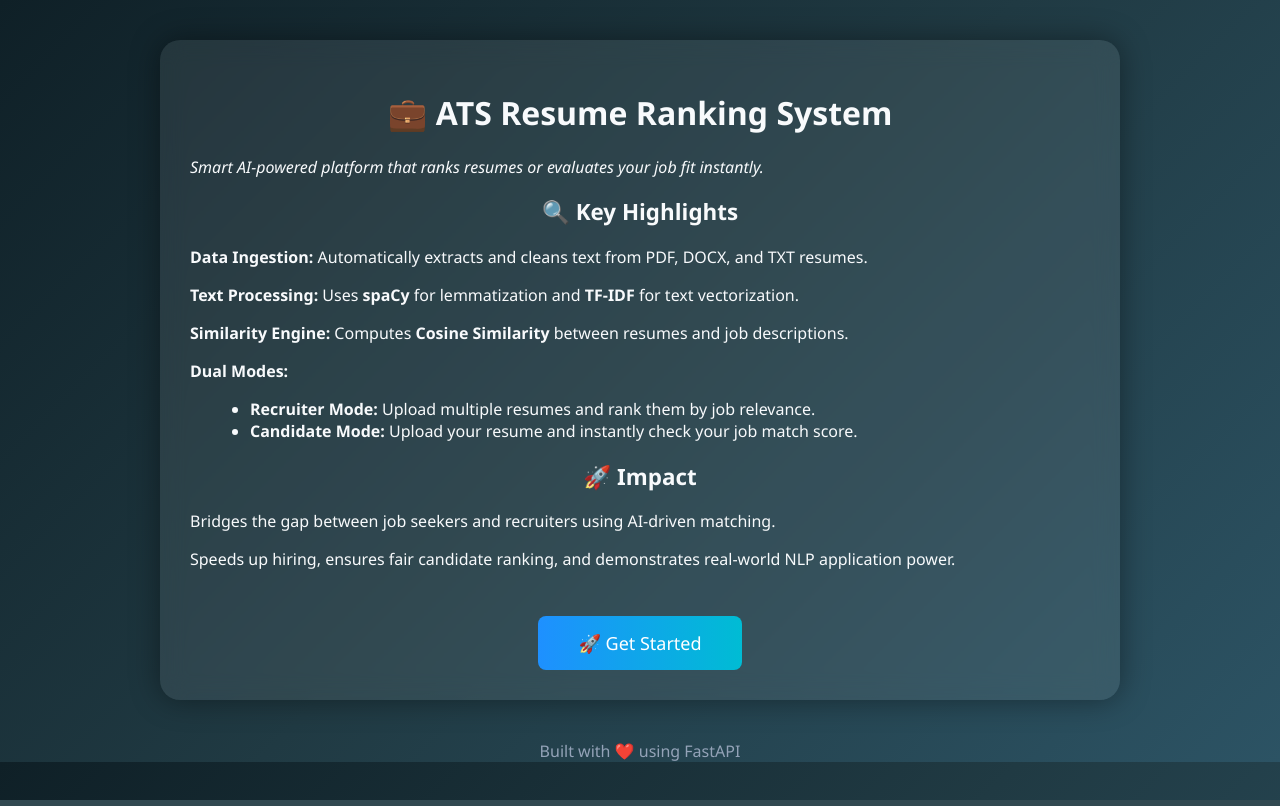
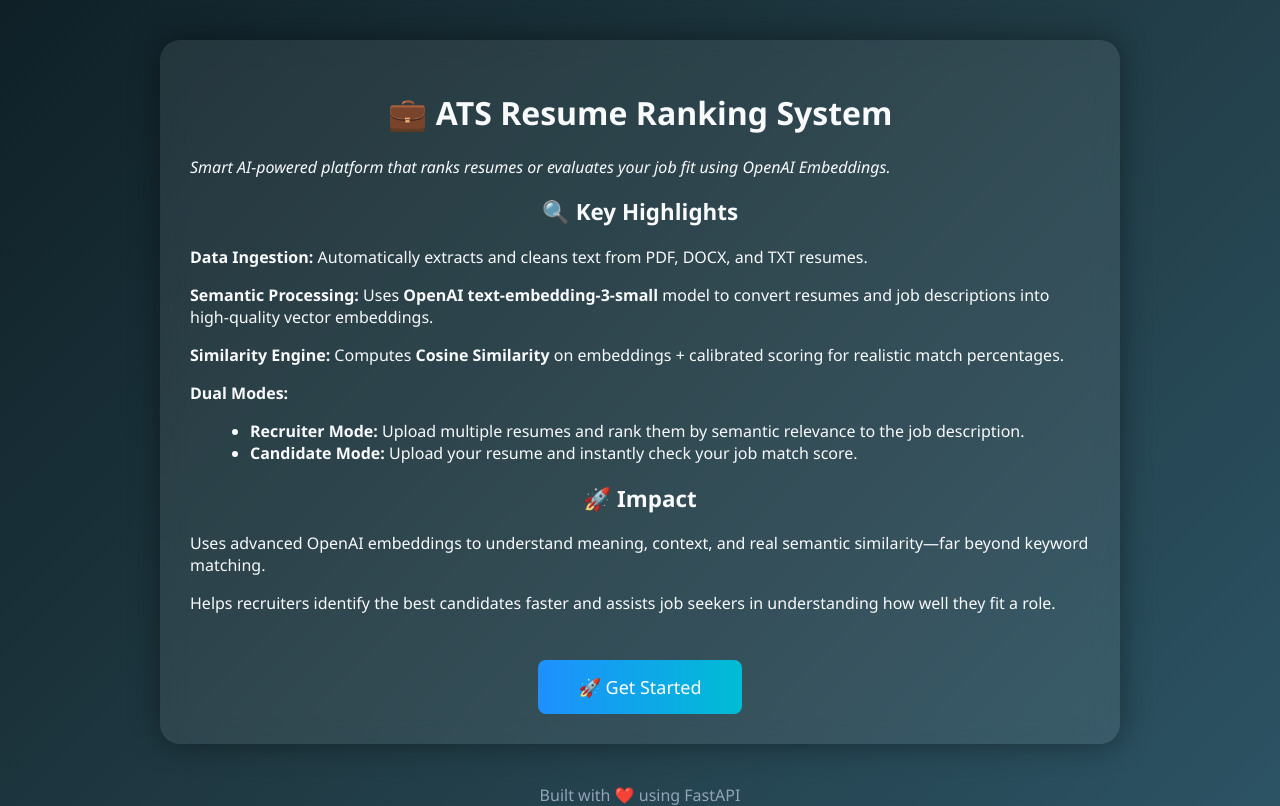
Before and after one commit to computerscistudent/Resume-Ranker, a FastAPI app: page / in a window 1280 px wide. Run offline with FastAPI, Linux system fonts and the light colour scheme.

Commit message:
Upgrade to OpenAI model

```diff
--- a/src/api/templates/home.html
+++ b/src/api/templates/home.html
@@ -58,23 +58,25 @@
 
 <div class="container">
     <h1>💼 ATS Resume Ranking System</h1>
-    <p><i>Smart AI-powered platform that ranks resumes or evaluates your job fit instantly.</i></p>
+    <p><i>Smart AI-powered platform that ranks resumes or evaluates your job fit using OpenAI Embeddings.</i></p>
 
     <h2>🔍 Key Highlights</h2>
     <p><b>Data Ingestion:</b> Automatically extracts and cleans text from PDF, DOCX, and TXT resumes.</p>
-    <p><b>Text Processing:</b> Uses <b>spaCy</b> for lemmatization and <b>TF-IDF</b> for text vectorization.</p>
-    <p><b>Similarity Engine:</b> Computes <b>Cosine Similarity</b> between resumes and job descriptions.</p>
+    <p><b>Semantic Processing:</b> Uses <b>OpenAI text-embedding-3-small</b> model to convert resumes and job descriptions into high-quality vector embeddings.</p>
+    <p><b>Similarity Engine:</b> Computes <b>Cosine Similarity</b> on embeddings + calibrated scoring for realistic match percentages.</p>
     <p><b>Dual Modes:</b></p>
     <ul>
-        <li><b>Recruiter Mode:</b> Upload multiple resumes and rank them by job relevance.</li>
+        <li><b>Recruiter Mode:</b> Upload multiple resumes and rank them by semantic relevance to the job description.</li>
         <li><b>Candidate Mode:</b> Upload your resume and instantly check your job match score.</li>
     </ul>
 
     <h2>🚀 Impact</h2>
-    <p>Bridges the gap between job seekers and recruiters using AI-driven matching.</p>
-    <p>Speeds up hiring, ensures fair candidate ranking, and demonstrates real-world NLP application power.</p>
+    <p>Uses advanced OpenAI embeddings to understand meaning, context, and real semantic similarity—far beyond keyword matching.</p>
+    <p>Helps recruiters identify the best candidates faster and assists job seekers in understanding how well they fit a role.</p>
+
     <a href="/start" class="button">🚀 Get Started</a>
 </div>
+
 
 <footer style="margin-top:20px; color:#94a3b8;">Built with ❤️ using FastAPI</footer>
 
```
Also changed, not shown: src/api/main.py (+116 -0 lines).
